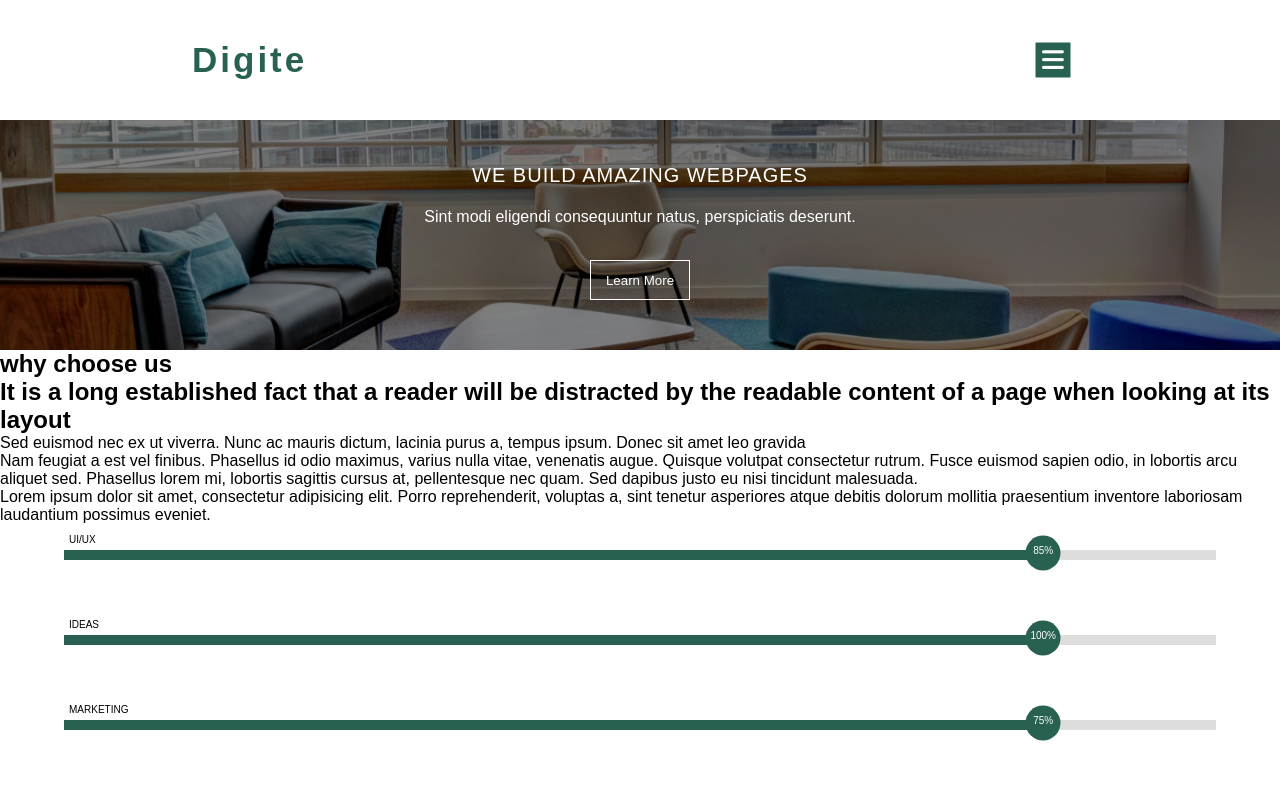
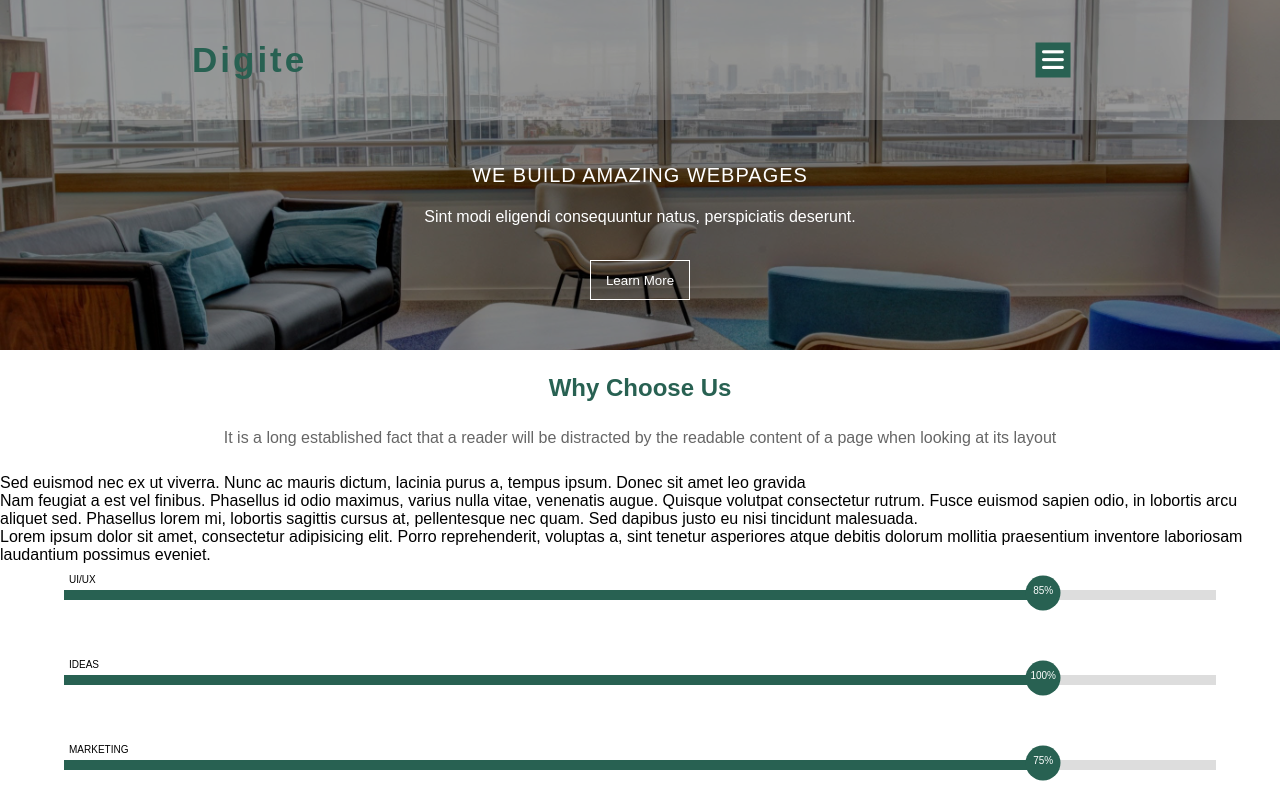
Before and after one commit to karoljablonski/digite-landing-page, a plain HTML site: page index.html in a window 1280 px wide. Shown: the top 787 px of the page. Drawn offline with nearby package versions, Linux system fonts and the light colour scheme.

Commit message:
change nav bar bgc, js scipt bgc, style h1 and h2 "content"

```diff
--- a/js/hamburger.js
+++ b/js/hamburger.js
@@ -2,3 +2,11 @@ $("span.burger").on("click", function() {
     $("i.fa-bars, i.fa-times").toggleClass("turned-off")
     $(".main-nav-ul").toggleClass("active-hamburger")
 });
+const navigation = document.querySelector(".main-nav");
+addEventListener("scroll", function() {
+    if(scrollY > 230) {
+        navigation.style.backgroundColor = "rgba(255, 255, 255, 0.9)";
+    } else {
+        navigation.style.backgroundColor = "rgba(255, 255, 255, 0.2)"
+    };
+});
--- a/sass/_header-and-nav.sass
+++ b/sass/_header-and-nav.sass
@@ -5,8 +5,9 @@
     top: 0
     left: 0
     right: 0
-    background-color: white
+    background-color: rgba(255, 255, 255, 0.2)
     z-index: 10
+    transition: .3s
     .logo
         position: absolute
         top: 50%
@@ -33,7 +34,7 @@
         display: flex
         flex-direction: column
         justify-content: space-around
-        align-items: space-around
+        // align-items: space-around
         background-color: $themecolor
         position: absolute
         width: 100%
@@ -44,19 +45,22 @@
         overflow: hidden
         li
             list-style-type: none
-            padding: 0
             text-align: center
+            height: calc(85vh / 7)
+
             a
+                height: 100%
+                line-height: calc(85vh / 7)
                 font-size: 25px
-                font-weight: ligher
                 margin: 0
-                padding: 4px 0 4px 5px
                 display: block
                 text-transform: capitalize
                 text-decoration: none
                 color: #fff
+                border-bottom: 1px solid rgba(255, 255, 255, 0.5)
                 &:active
-                    background-color: $themecolor
+                    color: $themecolor
+                    background-color: #fff
 .main-nav-ul.active-hamburger
     left: 0
 .turned-off
@@ -86,8 +90,9 @@
         text-transform: uppercase
         text-align: center
         font-size: 20px
+        letter-spacing: 1px
         font-weight: 400
-        letter-spacing: 1px
+        padding: 0 10x
     h2
         top: 62%
         left: 50%
@@ -96,6 +101,7 @@
         font-size: 16px
         font-weight: 100
         text-align: center
+        padding: 0 10px
     button.learnmore
         top: 80%
         left: 50%
--- /dev/null
+++ b/sass/_universals.sass
@@ -0,0 +1,16 @@
+$themecolor: #286152
+h1.content-h1
+    font-size: 1.5rem
+    padding: 1em
+    width: 100%
+    text-align: center
+    text-transform: capitalize
+    color: $themecolor
+h2.content-h2
+    font-size: 1rem
+    font-weight: 100
+    line-height: 1.5
+    padding: 0 1.5em 1.5em 1.5em
+    width: 100%
+    text-align: center
+    color: #666
--- a/sass/_variables.sass
+++ /dev/null
@@ -1 +0,0 @@
-$themecolor: #286152
--- a/sass/style.sass
+++ b/sass/style.sass
@@ -1,5 +1,5 @@
 @import 'reset'
-@import 'variables'
+@import 'universals'
 @import 'mixins'
 @import 'preupload'
 @import 'header-and-nav'
```
Also changed, not shown: css/style.css, 1 other file.
